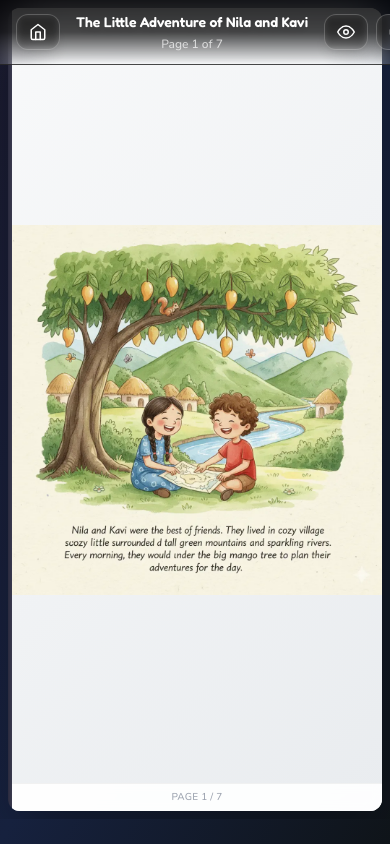
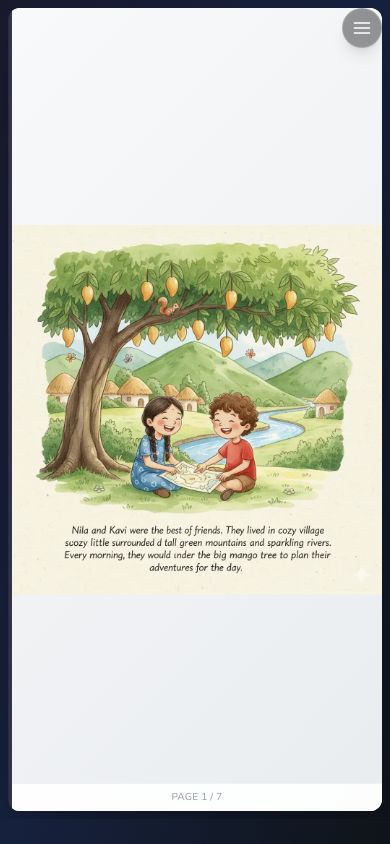
Before and after one commit to nuwandm/kidsstories, a Next.js app: page /stories/nila-and-kavi in a window 390 px wide. Built offline with nearby package versions, Linux system fonts and the light colour scheme.

Commit message:
mobile fixing

```diff
--- a/src/components/BookReader.tsx
+++ b/src/components/BookReader.tsx
@@ -149,7 +149,7 @@ export function BookReader({ story }: BookReaderProps) {
     playClickSound();
   }, [playClickSound]);
 
-  // Handle navbar hover
+  // Handle navbar hover (desktop)
   const handleNavbarMouseEnter = useCallback(() => {
     setShowNavbar(true);
     if (navbarTimeoutRef.current) {
@@ -162,6 +162,20 @@ export function BookReader({ story }: BookReaderProps) {
       setShowNavbar(false);
     }, 1000);
   }, []);
+
+  // Toggle navbar on tap/click (mobile & desktop)
+  const toggleNavbar = useCallback(() => {
+    setShowNavbar((prev) => !prev);
+    if (navbarTimeoutRef.current) {
+      clearTimeout(navbarTimeoutRef.current);
+    }
+    // Auto-hide after 5 seconds on mobile
+    if (!showNavbar) {
+      navbarTimeoutRef.current = setTimeout(() => {
+        setShowNavbar(false);
+      }, 5000);
+    }
+  }, [showNavbar]);
 
   // Navigate pages
   const nextPage = useCallback(() => {
@@ -316,9 +330,33 @@ export function BookReader({ story }: BookReaderProps) {
         />
       </div>
 
-      {/* Hover-activated navbar trigger zone */}
+      {/* Navbar toggle button - visible on mobile */}
+      <button
+        onClick={toggleNavbar}
+        onMouseEnter={handleNavbarMouseEnter}
+        className="fixed top-2 right-2 z-[95] flex items-center justify-center w-10 h-10 sm:w-12 sm:h-12 bg-black/40 hover:bg-black/60 backdrop-blur-md border border-white/20 hover:border-white/40 rounded-full transition-all duration-300 shadow-lg lg:opacity-0 lg:pointer-events-none"
+        aria-label="Toggle menu"
+      >
+        <svg
+          width="20"
+          height="20"
+          viewBox="0 0 24 24"
+          fill="none"
+          stroke="white"
+          strokeWidth="2"
+          strokeLinecap="round"
+          strokeLinejoin="round"
+          className={`transition-transform duration-300 ${showNavbar ? 'rotate-90' : ''}`}
+        >
+          <line x1="3" y1="12" x2="21" y2="12"/>
+          <line x1="3" y1="6" x2="21" y2="6"/>
+          <line x1="3" y1="18" x2="21" y2="18"/>
+        </svg>
+      </button>
+
+      {/* Hover-activated navbar trigger zone (desktop only) */}
       <div
-        className="absolute top-0 left-0 right-0 h-12 z-[90]"
+        className="absolute top-0 left-0 right-0 h-12 z-[90] hidden lg:block"
         onMouseEnter={handleNavbarMouseEnter}
       />
 
```
